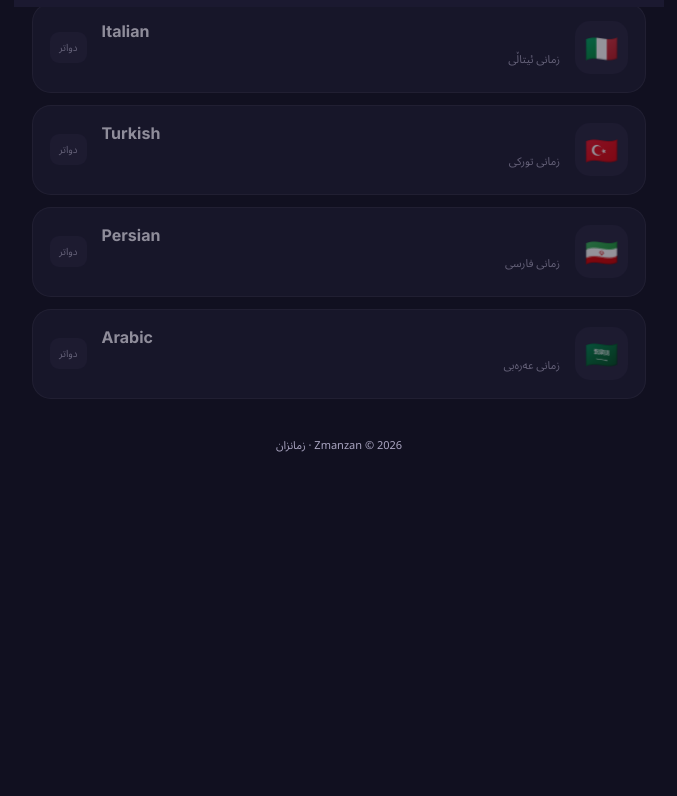
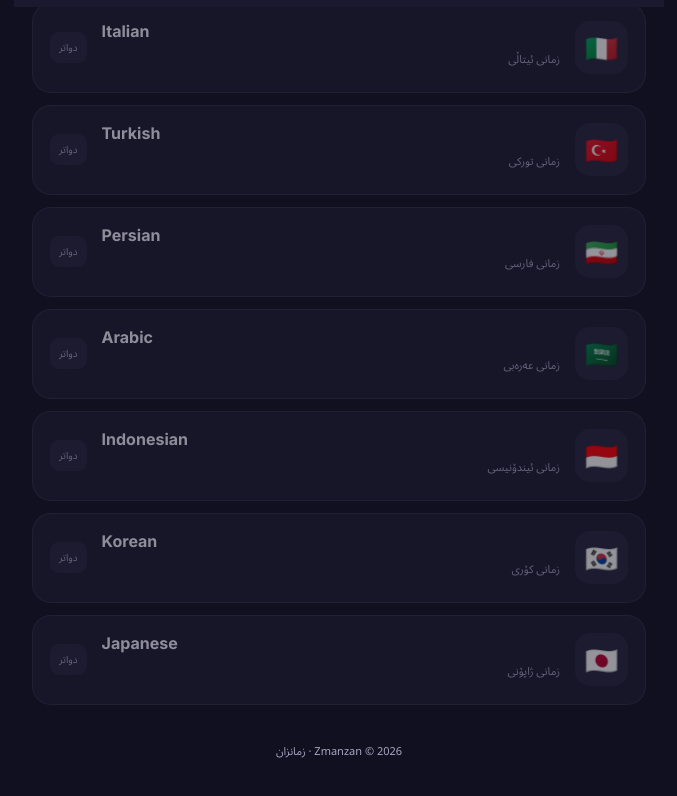
Before and after one commit to nursemuhammad-max/Language---learning-app-, a plain HTML site: page index.html in a window 1280 px wide. Shown: the part 793-1589 px from the top of the page, without its empty margins (301-978 px from the left). Before the commit the page ends 1355 px from the top, so only its background shows below. Drawn offline with Linux system fonts and the light colour scheme.

Commit message:
Update index.html

```diff
--- a/index.html
+++ b/index.html
@@ -383,6 +383,35 @@ h1 {
     <span class="tag">دواتر</span>
   </div>
 
+
+<div class="course locked">
+  <div class="course-icon">🇮🇩</div>
+  <div class="course-info">
+    <strong class="english">Indonesian</strong>
+    <small>زمانی ئیندۆنیسی</small>
+  </div>
+  <span class="tag">دواتر</span>
+</div>
+
+<div class="course locked">
+  <div class="course-icon">🇰🇷</div>
+  <div class="course-info">
+    <strong class="english">Korean</strong>
+    <small>زمانی کۆری</small>
+  </div>
+  <span class="tag">دواتر</span>
+</div>
+
+<div class="course locked">
+  <div class="course-icon">🇯🇵</div>
+  <div class="course-info">
+    <strong class="english">Japanese</strong>
+    <small>زمانی ژاپۆنی</small>
+  </div>
+  <span class="tag">دواتر</span>
+</div>
+
+
 </section>
 
 <!-- LESSONS -->
```
